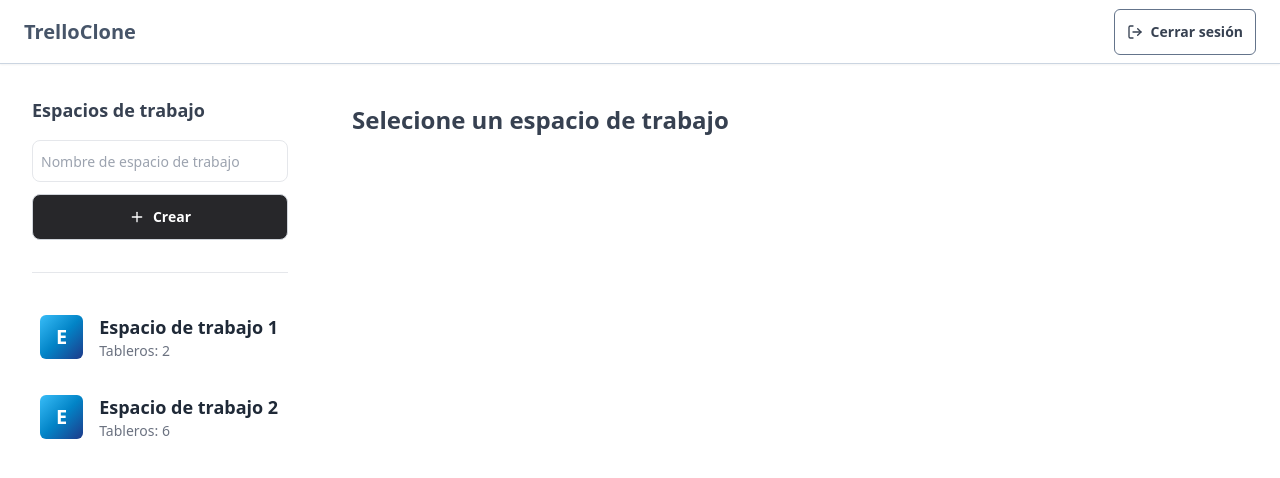
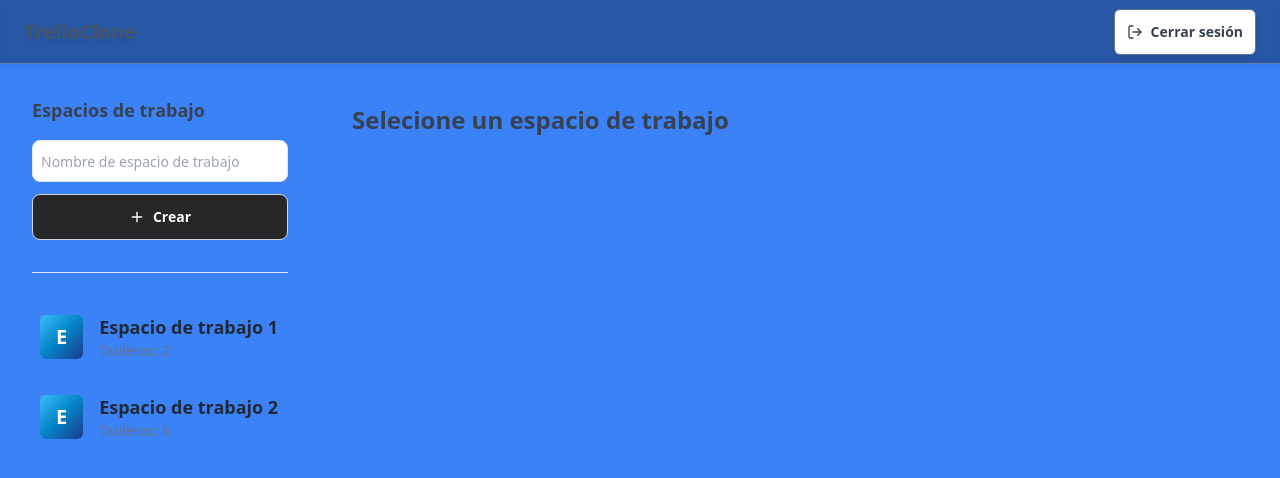
Before and after one commit to AlexisChebeste/trello-clone-ts, a React (Vite) app: page /login in a window 1280 px wide. Both pictures are taken after typing "name@example.com", "Sample123" into the empty fields and a click on the button "Iniciar sesión". Shown: the top 478 px of the page. Built offline with nearby package versions, Linux system fonts and the light colour scheme.

Commit message:
styles components shadow for bg board

```diff
--- a/src/App.tsx
+++ b/src/App.tsx
@@ -5,6 +5,7 @@ import BoardPage from "./pages/BoardPage";
 import { useState } from "react";
 import { auth } from "./lib/auth";
 import Login from "./pages/Login";
+import { useColor } from "./hooks/useColor";
 
 function PrivateRoute({ children }: { children: React.ReactNode }) {
   const user = auth.getCurrentUser();
@@ -13,6 +14,7 @@ function PrivateRoute({ children }: { children: React.ReactNode }) {
 
 export default function App() {
   const location = useLocation();
+  const {color} = useColor();
 
   const [isMenuOpen, setIsMenuOpen] = useState(false);
   const toggleMenu = () => {
@@ -23,7 +25,7 @@ export default function App() {
 
   return (
 
-        <div className="min-h-screen w-screen flex flex-col overflow-hidden">
+        <div className={`min-h-screen w-screen ${color} flex flex-col overflow-hidden`}>
           {location.pathname !== "/login" && <Navbar onMenuToggle={toggleMenu}/>}
           <Routes>
             <Route path="/login" element={<Login />} />
--- a/src/components/AsideBoards.tsx
+++ b/src/components/AsideBoards.tsx
@@ -15,7 +15,7 @@ export default function AsideBoards({setIdBoard}: AsideBoardsProps) {
     const {workspaces} = useWorkspace();
     const workspace = workspaces.find((workspace) => workspace.id === workspaceId);
     const [isModalOpen, setIsModalOpen] = useState(false);
-    const {color, setColor} = useColor();
+    const {setColor} = useColor();
     const handleOpenModal = () => {
         setIsModalOpen(true);
       };
@@ -33,9 +33,9 @@ export default function AsideBoards({setIdBoard}: AsideBoardsProps) {
 
 
     return(
-        <Sidebar className={`${color || 'bg-blue-600'}`}>
+        <Sidebar className={`bg-black/10 drop-shadow-md backdrop-blur-sm z-50`}>
 
-            <div className='flex  gap-2 text-start border-b border-slate-300/60 py-5 px-4 items-center '>
+            <div className='flex  gap-2 text-start border-b border-slate-300/30 py-5 px-4 items-center '>
                 <div className={`flex  justify-center items-center h-9 w-11  rounded-md bg-indigo-500 text-white font-bold text-xl`}>E</div>
                 <div className="flex flex-col   w-full ">
                     <h2 className="text-md  text-white font-semibold">{workspace?.name}</h2>
--- a/src/components/BoardSection.tsx
+++ b/src/components/BoardSection.tsx
@@ -4,7 +4,6 @@ import ButtonAdd from "./ui/ButtonAdd"
 import { X } from "lucide-react"
 import { useParams } from "react-router"
 import { useWorkspace } from "../hooks/useWorkspace"
-import { useColor } from "../hooks/useColor"
 
 interface BoardSectionProps {
   idBoard: string
@@ -13,7 +12,6 @@ interface BoardSectionProps {
 export default function BoardSection({ idBoard }: BoardSectionProps ) {
   const {workspaces, createList} = useWorkspace()
   const {workspaceId} = useParams()
-  const {color} = useColor()
   const [isModalOpen, setIsModalOpen] = useState(true)
   const [listName, setListName] = useState('')
 
@@ -29,8 +27,8 @@ export default function BoardSection({ idBoard }: BoardSectionProps ) {
     }
 
   return(
-      <div className={`flex-1 overflow-hidden flex flex-col h-auto ${color} `}>
-        <div className={`h-16 px-8 ${color}/10 items-center  flex `}>
+      <div className={`flex-1 overflow-hidden flex flex-col h-auto  `}>
+        <div className={`h-16 px-8  bg-black/20 drop-shadow-md backdrop-blur-sm items-center  flex  `}>
             <h2 className="text-white text-lg font-bold">{board?.name}</h2>
         </div>
         <div className="board flex-1 flex overflow-x-auto overflow-y-hidden ">
--- a/src/components/Navbar.tsx
+++ b/src/components/Navbar.tsx
@@ -1,18 +1,16 @@
 import { NavLink, useLocation } from "react-router";
 import {LogOut, Menu} from "lucide-react";
-import { useColor } from "../hooks/useColor";
 
 interface NavbarProps {
     onMenuToggle: () => void;
 }
 
 export default function Navbar({onMenuToggle}: NavbarProps) {
-    const {color} = useColor();
     const location = useLocation();
     const isBoardPage = location.pathname.includes("board");
 
     return(
-        <header className={`${isBoardPage && color} shadow-sm border-b border-b-slate-300 h-16 w-full z-10 `}>
+        <header className={`bg-black/30 drop-shadow-md backdrop-blur-sm shadow-sm border-b border-b-slate-200/30 h-16 w-full z-10 `}>
             <nav className=" px-6  ">
                 <div className="flex justify-between h-16">
                     <div className='flex gap-4 '>
--- a/src/components/Siderbar.tsx
+++ b/src/components/Siderbar.tsx
@@ -17,7 +17,7 @@ const Sidebar = ({ children, className }:SidebarProps) => {
     <div
       className={`flex ${
         isCollapsed ? "min-w-7" : "min-w-64"
-      } transition-all duration-500  ${className} h-auto  relative border-r border-slate-300/60`}
+      } transition-all duration-500  ${className} h-auto  relative border-r border-slate-300/30 `}
     >
       {/* Contenido del Sidebar */}
       {!isCollapsed && <div className="flex-1 h-full ">
--- a/src/components/modals/ModalBoard.tsx
+++ b/src/components/modals/ModalBoard.tsx
@@ -1,7 +1,6 @@
 import { useState } from "react";
 import { useWorkspace } from "../../hooks/useWorkspace";
 import Button from "../ui/Button";
-import { useColor } from "../../hooks/useColor";
 
 interface ModalBoardProps {
   workspaceId: string;
@@ -10,7 +9,7 @@ interface ModalBoardProps {
 }
 
 const COLORS = [
-  "bg-blue-500",
+  "bg-[#0078bd]",
   "bg-green-500",
   "bg-purple-500",
   "bg-orange-500",
@@ -19,19 +18,21 @@ const COLORS = [
   "bg-yellow-500",
 ];
 
+
 export default function ModalBoard({
   isOpen,
   onClose,
   workspaceId,
 }: ModalBoardProps) {
   const { createBoard } = useWorkspace();
-  const {color, setColor} = useColor();
-  const [boardName, setBoardName] = useState<string>("");
+  const [boardName, setBoardName] = useState<string>("");// Color por defecto
+  const [color, setColor] = useState<string>("bg-blue-500"); // Color por defecto
+
 
   const addBoard = () => {
     createBoard(workspaceId, boardName, color);  // Incluye el color seleccionado
     onClose();
-    setBoardName("");; // Reinicia el color seleccionado
+    setBoardName(""); // Reinicia el color seleccionado
   };
 
   if (!isOpen) {
@@ -73,7 +74,7 @@ export default function ModalBoard({
               {COLORS.map((colorOption) => (
                 <button
                   key={colorOption}
-                  onClick={() => setColor(colorOption)}
+                  onClick={() =>setColor(colorOption)}
                   className={`w-10 h-10 rounded-full cursor-pointer ${colorOption} ${
                     color === colorOption ? "ring-4 ring-offset-2 ring-gray-500" : ""
                   }`}
--- a/src/components/ui/Card.tsx
+++ b/src/components/ui/Card.tsx
@@ -4,7 +4,7 @@ interface CardProps {
 
   export default function Card({ title }: CardProps) {
     return (
-      <div className="bg-white p-2 rounded-xl pl-3 mr-1 mb-2 shadow  flex items-center">
+      <div className="bg-white p-2 rounded-xl pl-3 mr-1 mb-2 shadow-card  flex items-center">
         <p className="text-sm">{title}</p>
       </div>
     )
--- a/src/components/ui/List.tsx
+++ b/src/components/ui/List.tsx
@@ -63,7 +63,7 @@ export default function CardList({ title , list}: ListProps) {
 
 
   return (
-    <div className="bg-slate-200 mt-2 p-4 rounded-xl shadow-md w-72 shrink-0 flex flex-col gap-4 text-slate-900 max-h-[80vh] justify-between">
+    <div className="bg-slate-200 mt-2 p-4 rounded-xl shadow-list w-72 shrink-0 flex flex-col gap-4 text-slate-900 max-h-[80vh] justify-between">
       <h3
         className="bg-transparent font-medium overflow-hidden cursor-pointer py-1 px-3  w-full rounded-md  focus:outline-none focus:ring-2 focus:ring-blue-500 focus:bg-white"
         contentEditable='true'
--- a/tailwind.config.js
+++ b/tailwind.config.js
@@ -8,7 +8,13 @@ export default {
     extend: {
       colors:{
         'blue-aside': '#0a52b8e6',
-      }
+      },
+      boxShadow:{
+        'navbar': '0 2px 5px rgba(0, 0, 0, 0.1)',
+        'sidebar': '2px 0 5px rgba(0, 0, 0, 0.2)',
+        'list': '0 4px 6px rgba(0, 0, 0, 0.1)',
+        'card': '0 2px 4px rgba(0, 0, 0, 0.1)',
+      },
     },
   },
   plugins: [],
```
